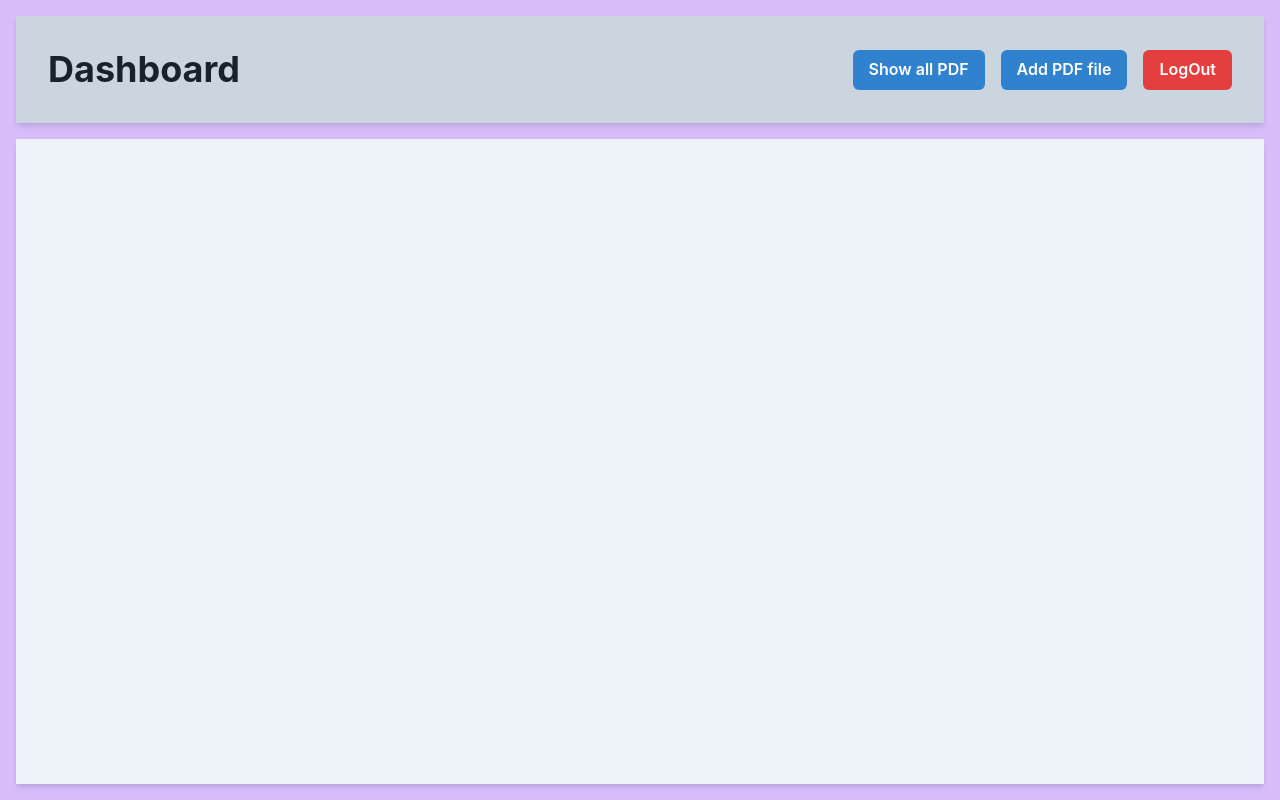
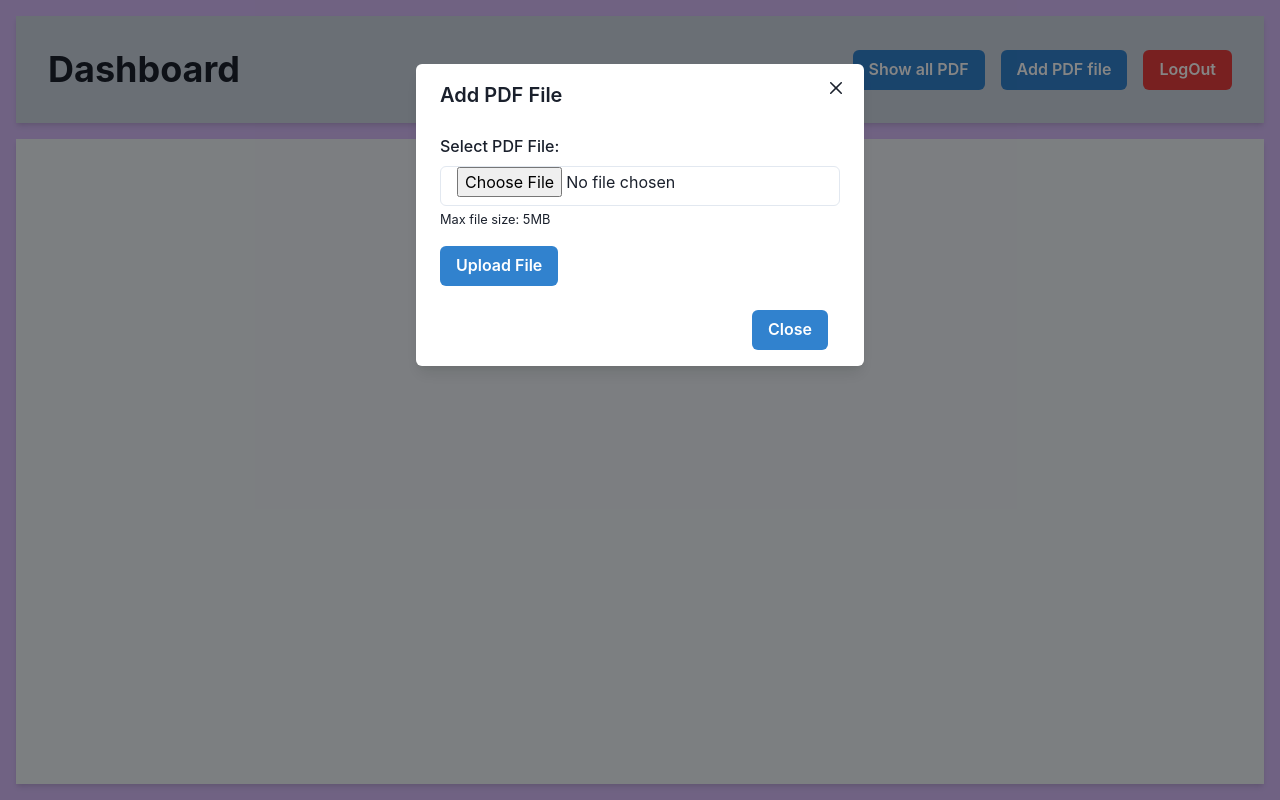
Before and after one commit to YasithaRenuk/PDFManager, a React (Vite) app in the folder frontend/: page /dashboard in a window 1280 px wide. Both pictures are taken after a click on the button "Add PDF file". Built offline with nearby package versions, Linux system fonts and the light colour scheme.

Commit message:
+PDF Uploader

```diff
--- /dev/null
+++ b/frontend/src/components/AddPDFModal.jsx
@@ -0,0 +1,128 @@
+import React, { useState, useContext } from 'react';
+import { Modal, ModalOverlay, ModalContent, ModalHeader, ModalFooter, ModalBody, ModalCloseButton, Button, FormControl, FormLabel, Input, useToast } from '@chakra-ui/react';
+import axios from 'axios';
+import { UserContext } from '../../context/userContext';
+
+const AddPDFModal = ({ isOpen, onClose }) => {
+  const { user } = useContext(UserContext);
+  const [pdfFile, setPdfFile] = useState(null);
+  const toast = useToast();
+
+  const handleFileChange = (e) => {
+    const selectedFile = e.target.files[0];
+
+    // Validate file type
+    if (selectedFile && !selectedFile.name.toLowerCase().endsWith('.pdf')) {
+      toast({
+        title: 'Error',
+        description: 'Please select a PDF file.',
+        status: 'error',
+        duration: 3000,
+        isClosable: true,
+      });
+      return;
+    }
+
+    // Validate file size
+    if (selectedFile && selectedFile.size > 5 * 1024 * 1024) { // 5MB in bytes
+      toast({
+        title: 'Error',
+        description: 'File size exceeds 5MB limit.',
+        status: 'error',
+        duration: 3000,
+        isClosable: true,
+      });
+      return;
+    }
+
+    setPdfFile(selectedFile);
+  };
+
+  const handleSubmit = async (e) => {
+    e.preventDefault();
+
+    if (!pdfFile) {
+      setError('Please select a PDF file.');
+      return;
+    }
+
+    // Prepare form data for API call
+    const formData = new FormData();
+    formData.append('file', pdfFile); // 'file' is the key for the PDF file data
+
+    try {
+      // Make API call to http://localhost:8070/PDFmanagement/singalfile
+      const response = await axios.post('http://localhost:8070/PDFmanagement/singalfile', formData, {
+        headers: {
+          'Content-Type': 'multipart/form-data',
+          Authorization: `Bearer ${user.token}`, // Assuming token is stored in user.token
+        },
+      });
+
+      // Check if the response indicates success
+      if (response.status === 200) {
+        // Close the modal after successful submission
+        onClose();
+
+        // Show success toast
+        toast({
+          title: 'File Uploaded',
+          description: 'PDF file uploaded successfully!',
+          status: 'success',
+          duration: 3000,
+          isClosable: true,
+        });
+      } else {
+        // Handle other server responses if needed
+        toast({
+          title: 'Error',
+          description: 'Failed to upload PDF file. Please try again later.',
+          status: 'error',
+          duration: 3000,
+          isClosable: true,
+        });
+      }
+    } catch (error) {
+      // Handle API call errors
+      console.error('Error uploading file:', error);
+      toast({
+        title: 'Error',
+        description: 'Failed to upload PDF file. Please try again later.',
+        status: 'error',
+        duration: 3000,
+        isClosable: true,
+      });
+    }
+  };
+
+
+  return (
+    <Modal isOpen={isOpen} onClose={onClose}>
+      <ModalOverlay />
+      <ModalContent>
+        <ModalHeader>Add PDF File</ModalHeader>
+        <ModalCloseButton />
+        <ModalBody>
+          <form onSubmit={handleSubmit}>
+            <FormControl>
+              <FormLabel>Select PDF File:</FormLabel>
+              <Input type="file" accept=".pdf" onChange={handleFileChange} />
+              <small>Max file size: 5MB</small>
+            </FormControl>
+            <Button mt={4} colorScheme="blue" type="submit">
+              Upload File
+            </Button>
+          </form>
+        </ModalBody>
+
+        <ModalFooter>
+          <Button colorScheme="blue" mr={3} onClick={onClose}>
+            Close
+          </Button>
+        </ModalFooter>
+      </ModalContent>
+    </Modal>
+  );
+};
+
+export default AddPDFModal;
--- a/frontend/src/components/Navbar.jsx
+++ b/frontend/src/components/Navbar.jsx
@@ -1,22 +1,34 @@
-import React, { useContext } from 'react';
+// Navbar.jsx
+
+import React, { useContext, useState } from 'react';
 import { Box, Flex, Button, Heading } from '@chakra-ui/react';
 import { UserContext } from '../../context/userContext';
 import { toast } from 'react-hot-toast';
 import { useNavigate } from 'react-router-dom';
+import AddPDFModal from '../components/AddPDFModal';
 
 export default function Navbar() {
   const navigate = useNavigate();
   const { setUser } = useContext(UserContext);
+  const [isAddPDFModalOpen, setAddPDFModalOpen] = useState(false);
 
   const handleLogout = () => {
     setUser(null);
     localStorage.removeItem('user');
     toast.success('Logout successful!');
-    navigate('/login')
+    navigate('/login');
   };
 
   const handleShowallPDF = () => {
-    navigate('./allPDFs')
+    navigate('./allPDFs');
+  };
+
+  const handleAddPDFModalOpen = () => {
+    setAddPDFModalOpen(true);
+  };
+
+  const handleAddPDFModalClose = () => {
+    setAddPDFModalOpen(false);
   };
 
   return (
@@ -29,7 +41,7 @@ export default function Navbar() {
           <Button colorScheme="blue" mr={4} onClick={handleShowallPDF}>
             Show all PDF
           </Button>
-          <Button colorScheme="blue" mr={4}>
+          <Button colorScheme="blue" mr={4} onClick={handleAddPDFModalOpen}>
             Add PDF file
           </Button>
           <Button colorScheme="red" onClick={handleLogout}>
@@ -37,6 +49,9 @@ export default function Navbar() {
           </Button>
         </Flex>
       </Flex>
+
+      {/* Add PDF Modal */}
+      <AddPDFModal isOpen={isAddPDFModalOpen} onClose={handleAddPDFModalClose} />
     </Box>
   );
 }
```
